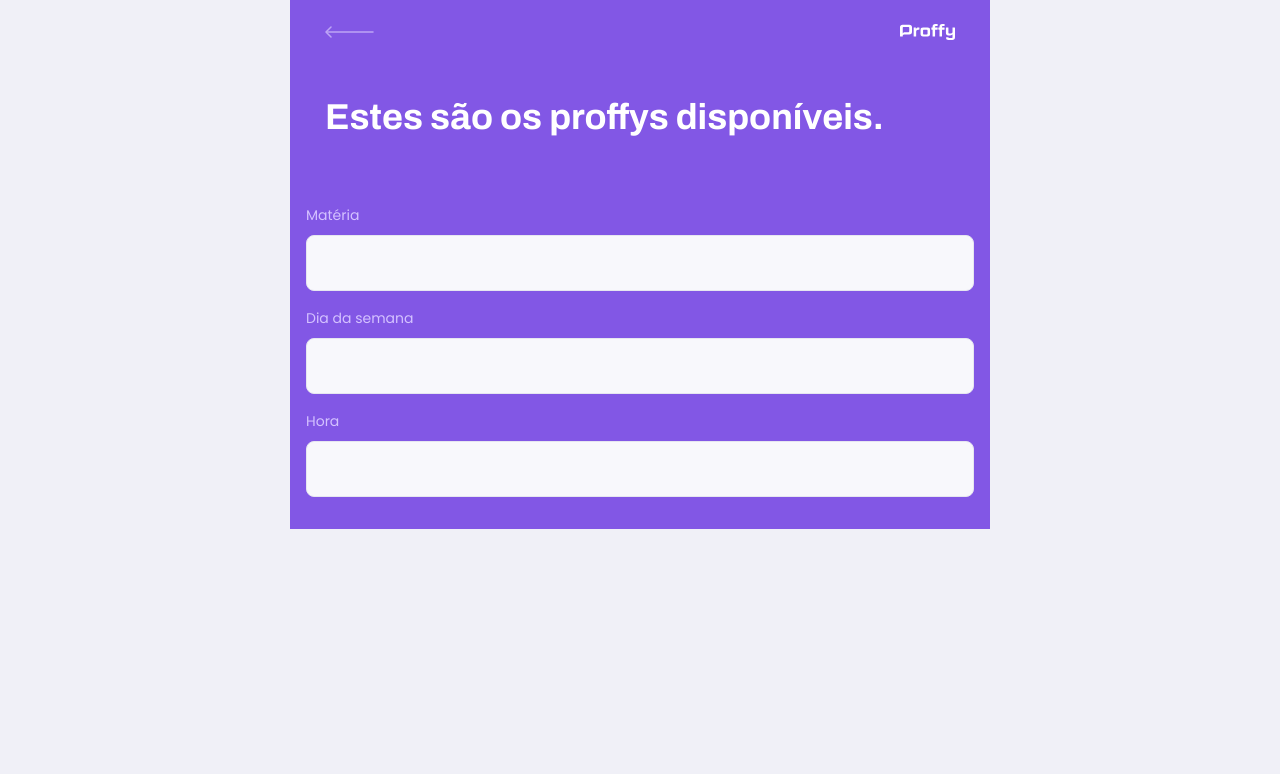
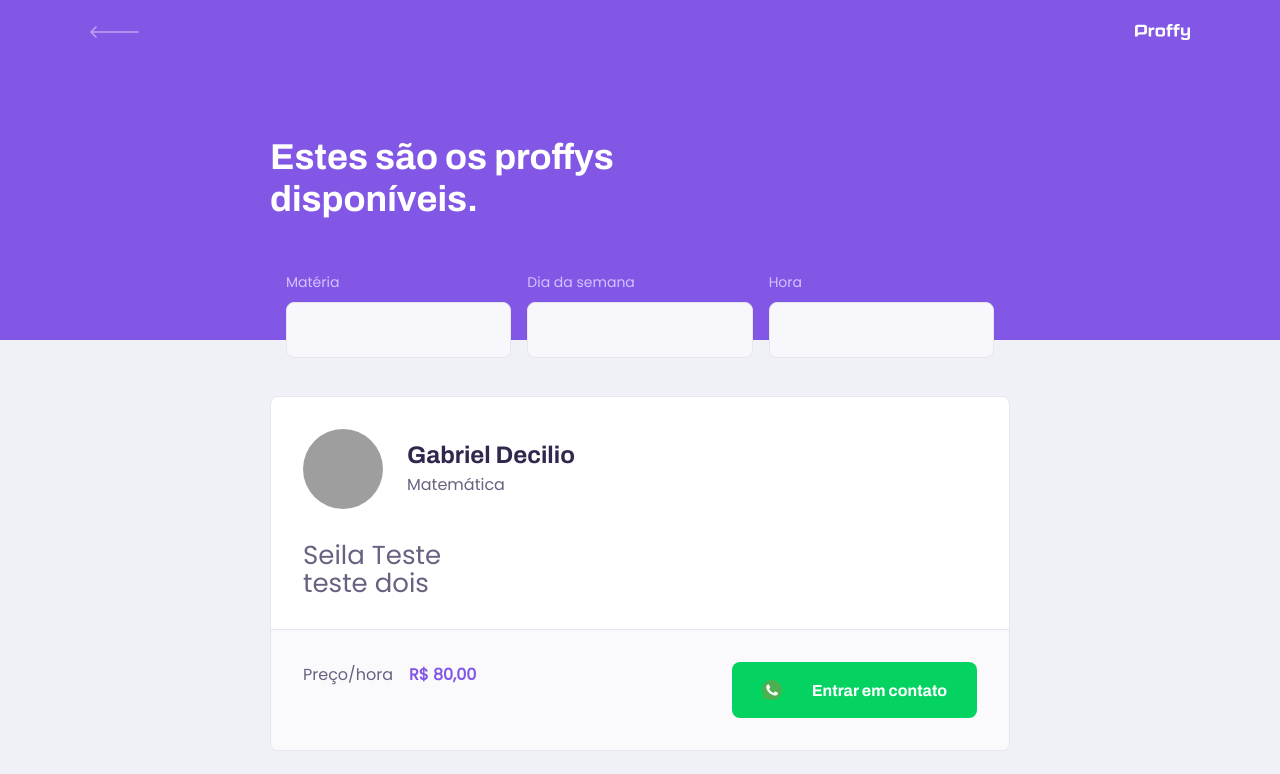
Before and after one commit to decilio4g/NextLevelWeek2, a React (Create React App) app in the folder web/: page /study in a window 1280 px wide. Shown: the top 774 px of the page. Built offline with nearby package versions, Linux system fonts and the light colour scheme; grey boxes are pictures that could not be loaded.

Commit message:
teacher item component

```diff
--- a/web/src/assets/styles/global.css
+++ b/web/src/assets/styles/global.css
@@ -48,6 +48,7 @@
 button,
 textarea {
   font: 500 1.6rem Poppins;
+  color: var(--color-text-base);
 }
 
 .container {
--- a/web/src/components/PageHeader/index.tsx
+++ b/web/src/components/PageHeader/index.tsx
@@ -3,6 +3,8 @@
 
 import backIcon from "../../assets/images/icons/back.svg";
 import logoImg from "../../assets/images/logo.svg";
+
+import "./styles.css";
 
 interface PageHeaderProps {
   title: string;
@@ -20,9 +22,8 @@
 
       <div className="header-content">
         <strong>{title}</strong>
+        {children}
       </div>
-
-      {children}
     </header>
   );
 };
--- a/web/src/components/PageHeader/styles.css
+++ b/web/src/components/PageHeader/styles.css
@@ -0,0 +1,66 @@
+.page-header {
+  display: flex;
+  flex-direction: column;
+  background-color: var(--color-primary);
+}
+
+.page-header .top-bar-container {
+  width: 90%;
+  margin: 0 auto;
+  display: flex;
+  justify-content: space-between;
+  align-items: center;
+  color: var(--color-text-in-primary);
+  padding: 1.6rem 0;
+}
+
+.page-header .top-bar-container a {
+  height: 3.2rem;
+  transition: opacity 0.2s;
+}
+
+.page-header .top-bar-container > img {
+  height: 1.6rem;
+}
+
+.page-header .top-bar-container a:hover {
+  opacity: 0.6;
+}
+
+.page-header .header-content {
+  width: 90%;
+  margin: 0 auto;
+  position: relative;
+  margin: 3.2rem auto;
+}
+
+.page-header .header-content strong {
+  font: 700 3.6rem Archivo;
+  line-height: 4.2rem;
+  color: var(--color-title-in-primary);
+}
+
+@media (min-width: 700px) {
+  .page-header {
+    height: 340px;
+  }
+
+  .page-header .top-bar-container {
+    max-width: 1100px;
+  }
+
+  .page-header .header-content {
+    flex: 1;
+    max-width: 740px;
+    margin: 0 auto;
+    padding-bottom: 48px;
+    display: flex;
+    flex-direction: column;
+    justify-content: center;
+    align-self: flex-start;
+  }
+
+  .page-header .header-content strong {
+    max-width: 350px;
+  }
+}
--- /dev/null
+++ b/web/src/components/TeacherItem/index.tsx
@@ -0,0 +1,40 @@
+import React from "react";
+
+import whatsappIcon from "../../assets/images/icons/whatsapp.svg";
+import "./styles.css";
+
+const TeacherItem: React.FC = () => {
+  return (
+    <article className="teacher-item">
+      <header>
+        <img
+          src="https://avatars3.githubusercontent.com/u/53064737?s=460&u=e3634e360a72af38e13d8989c98eaf3ba82f9ff3&v=4"
+          alt="Gabriel Decilio"
+        />
+        <div>
+          <strong>Gabriel Decilio</strong>
+          <span>Matemática</span>
+        </div>
+      </header>
+
+      <p>
+        Seila Teste
+        <br />
+        teste dois
+      </p>
+
+      <footer>
+        <p>
+          Preço/hora
+          <strong>R$ 80,00</strong>
+        </p>
+        <button type="button">
+          <img src={whatsappIcon} alt="Whatsapp" />
+          Entrar em contato
+        </button>
+      </footer>
+    </article>
+  );
+};
+
+export default TeacherItem;
--- /dev/null
+++ b/web/src/components/TeacherItem/styles.css
@@ -0,0 +1,97 @@
+.teacher-item {
+  background: var(--color-box-base);
+  border: 1px solid var(--color-line-in-white);
+  border-radius: 0.8rem;
+  margin-top: 2.4rem;
+  overflow: hidden;
+}
+
+.teacher-item header {
+  padding: 3.2rem 2rem;
+  display: flex;
+  align-items: center;
+}
+
+.teacher-item header img {
+  width: 8rem;
+  height: 8rem;
+  border-radius: 50%;
+}
+
+.teacher-item header div {
+  margin-left: 2.4rem;
+}
+
+.teacher-item header div strong {
+  font: 700 2.4rem Archivo;
+  display: block;
+  color: var(--color-text-title);
+}
+
+.teacher-item header div span {
+  font-size: 1.6rem;
+  display: block;
+  margin-top: 0.4rem;
+}
+
+.teacher-item > p {
+  padding: 0 2rem;
+  font-size: 2.6rem;
+  line-height: 2.8rem;
+}
+
+.teacher-item footer {
+  padding: 3.2rem 2rem;
+  background: var(--color-box-footer);
+  border-top: 1px solid var(--color-line-in-white);
+  margin-top: 3.2rem;
+  display: flex;
+  align-self: center;
+  justify-content: space-between;
+}
+
+.teacher-item footer p strong {
+  color: var(--color-primary);
+  font-size: 1.6rem;
+  display: block;
+}
+.teacher-item footer button {
+  width: 20rem;
+  height: 5.6rem;
+  background: var(--color-secundary);
+  color: var(--color-button-text);
+  border: 0;
+  border-radius: 0.8rem;
+  cursor: pointer;
+  font: 700 1.4rem Archivo;
+  display: flex;
+  align-items: center;
+  justify-content: space-evenly;
+  transition: 0.2s;
+}
+
+.teacher-item footer button:hover {
+  background: var(--color-secundary-dark);
+}
+
+@media (min-width: 700px) {
+  .teacher-item header,
+  .teacher-item footer {
+    padding: 3.2rem;
+  }
+
+  .teacher-item > p {
+    padding: 0 3.2rem;
+  }
+
+  .teacher-item footer p strong {
+    display: initial;
+    margin-left: 1.6rem;
+  }
+
+  .teacher-item footer button {
+    width: 24.5rem;
+    font-size: 1.6rem;
+    outline: 0;
+  }
+}
--- a/web/src/pages/TeachList/index.tsx
+++ b/web/src/pages/TeachList/index.tsx
@@ -3,6 +3,7 @@
 import PageHeader from "../../components/PageHeader/index";
 
 import "./styles.css";
+import TeacherItem from "../../components/TeacherItem";
 
 const TeachList: React.FC = () => {
   return (
@@ -25,6 +26,12 @@
           </div>
         </form>
       </PageHeader>
+
+      <main>
+        <TeacherItem />
+        <TeacherItem />
+        <TeacherItem />
+      </main>
     </div>
   );
 };
--- a/web/src/pages/TeachList/styles.css
+++ b/web/src/pages/TeachList/styles.css
@@ -1,48 +1,6 @@
 #page-teacher-list {
   width: 100vw;
   height: 100vh;
-}
-
-.page-header {
-  display: flex;
-  flex-direction: column;
-  background-color: var(--color-primary);
-}
-
-.page-header .top-bar-container {
-  width: 90%;
-  margin: 0 auto;
-  display: flex;
-  justify-content: space-between;
-  align-items: center;
-  color: var(--color-text-in-primary);
-  padding: 1.6rem 0;
-}
-
-.page-header .top-bar-container a {
-  height: 3.2rem;
-  transition: opacity 0.2s;
-}
-
-.page-header .top-bar-container > img {
-  height: 1.6rem;
-}
-
-.page-header .top-bar-container a:hover {
-  opacity: 0.6;
-}
-
-.page-header .header-content {
-  width: 90%;
-  margin: 0 auto;
-  position: relative;
-  margin: 3.2rem auto;
-}
-
-.page-header .header-content strong {
-  font: 700 3.6rem Archivo;
-  line-height: 4.2rem;
-  color: var(--color-title-in-primary);
 }
 
 #search-teachers {
@@ -88,3 +46,32 @@
   right: 1.6rem;
   bottom: 0;
 }
+
+#page-teacher-list main {
+  margin: 3.2rem auto;
+  width: 90%;
+}
+
+@media (min-width: 700px) {
+  #page-teacher-list {
+    max-width: 100vw;
+  }
+
+  #search-teachers {
+    display: grid;
+    grid-template-columns: 1fr 1fr 1fr;
+    column-gap: 16px;
+    position: absolute;
+    bottom: -50px;
+  }
+
+  #search-teachers .input-block + .input-block {
+    margin-top: 0;
+  }
+
+  #page-teacher-list main {
+    padding: 3.2rem 0;
+    max-width: 740px;
+    margin: 0 auto;
+  }
+}
```
